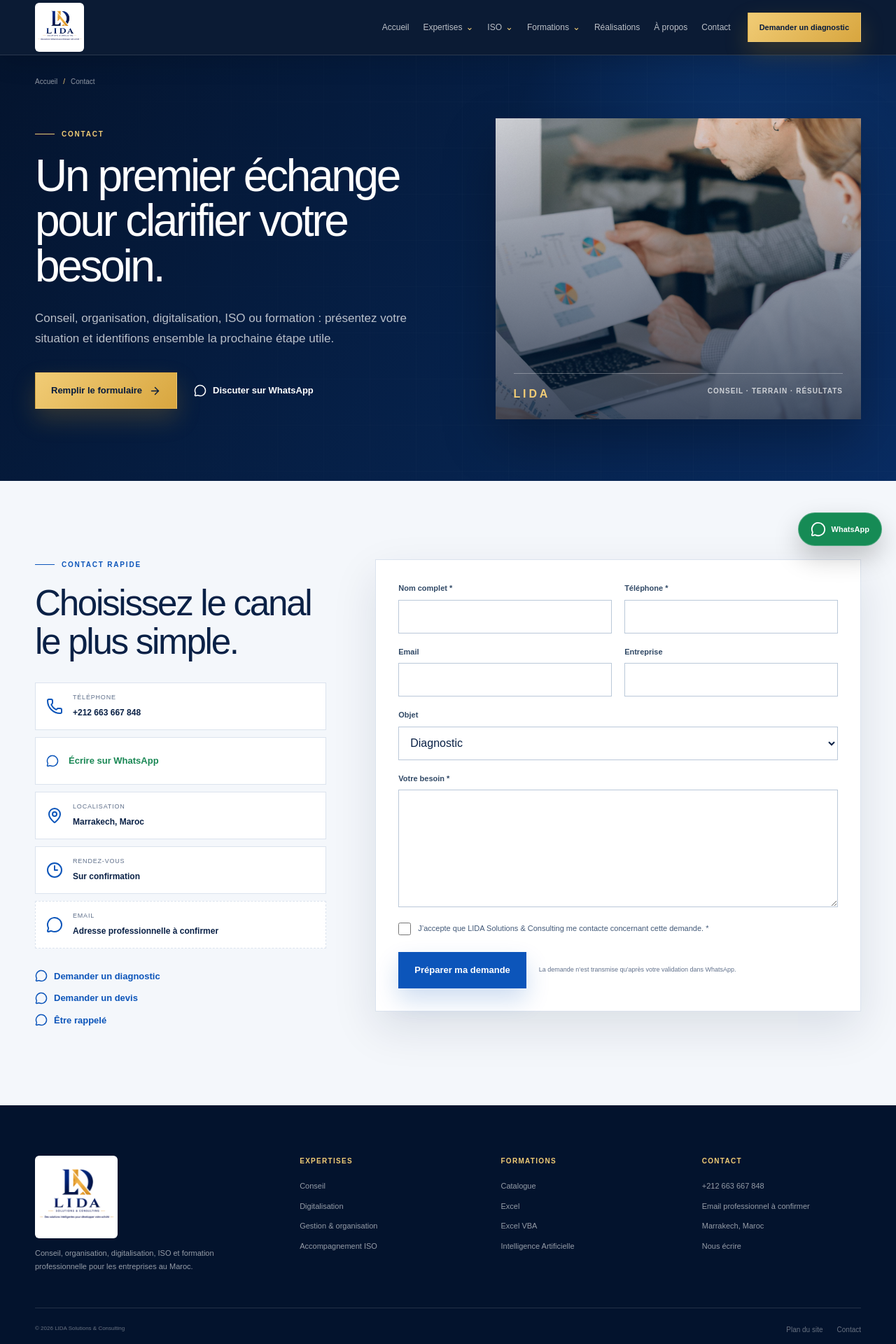
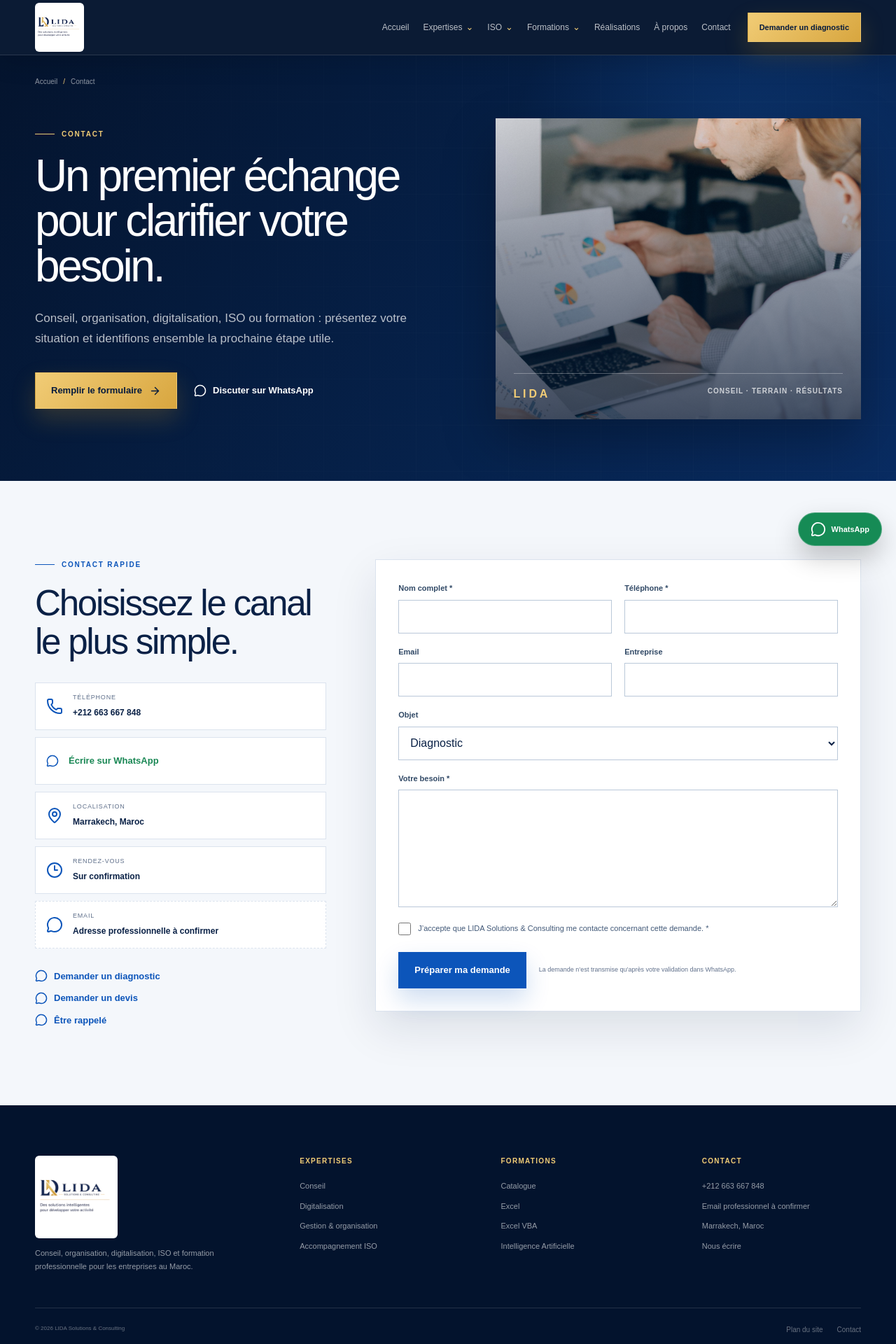
Before and after one commit to adel7elh-debug/lidasol-main, a Next.js app: page /contact in a window 1280 px wide. Shown: the top 1920 px of the page at 70% size. Built offline with nearby package versions, Linux system fonts and the light colour scheme.

Commit message:
Replace site logo

```diff
--- a/app/_components/SiteFooter.tsx
+++ b/app/_components/SiteFooter.tsx
@@ -10,10 +10,11 @@
           <Link className="brand footer-brand" href="/" aria-label="LIDA Solutions & Consulting — Accueil">
             <Image
               className="brand-logo footer-brand-logo"
-              src="/logo-lida-new.png"
+              src="/logo-lida-new.png?v=20260808"
               alt=""
               width={500}
               height={500}
+              unoptimized
             />
           </Link>
           <p>Conseil, organisation, digitalisation, ISO et formation professionnelle pour les entreprises au Maroc.</p>
--- a/app/_components/SiteHeader.tsx
+++ b/app/_components/SiteHeader.tsx
@@ -161,10 +161,11 @@
         <Link className="brand" href="/" aria-label="LIDA Solutions & Consulting — Accueil">
           <Image
             className="brand-logo"
-            src="/logo-lida-new.png"
+            src="/logo-lida-new.png?v=20260808"
             alt=""
             width={500}
             height={500}
+            unoptimized
             priority
           />
         </Link>
```
Also changed, not shown: public/logo-lida-new.png.
